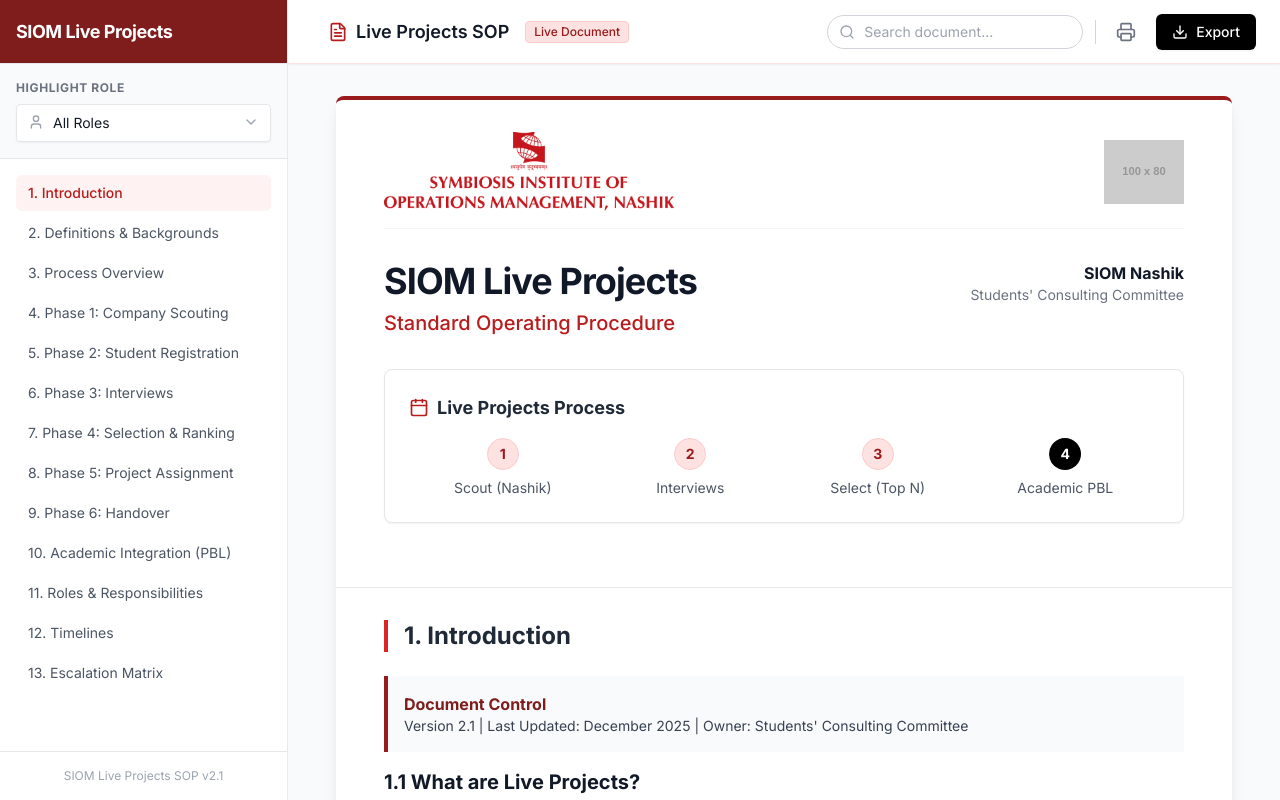
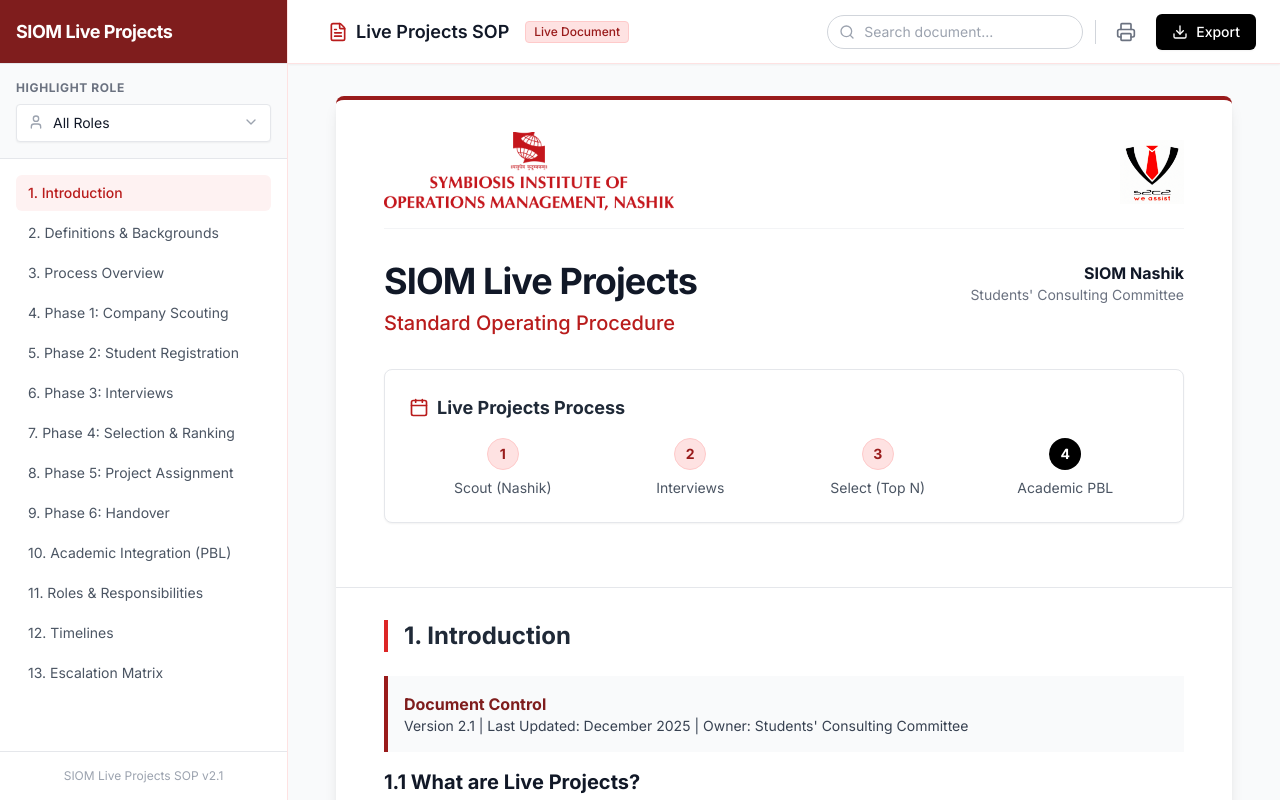
Before and after one commit to samriddha-basu-cloud/Live-Projects-S2C2, a plain HTML site: page index.html in a window 1280 px wide. Drawn offline with nearby package versions, Linux system fonts and the light colour scheme; placeholder pictures from the web are drawn by us.

Commit message:
Update index.html

```diff
--- a/index.html
+++ b/index.html
@@ -140,7 +140,7 @@
                     <!-- Logos Row -->
                     <div class="flex justify-between items-center mb-8 pb-4 border-b border-gray-100">
                         <img src="1.png" alt="SIOM Logo" class="logo-img h-16 md:h-20" onerror="this.src='https://via.placeholder.com/150x80?text=SIOM+Logo'">
-                        <img src=" Logo.png" alt="SCC Logo" class="logo-img h-14 md:h-16" onerror="this.src='https://via.placeholder.com/100x80?text=SCC+Logo'">
+                        <img src="S2C2 Logo.png" alt="SCC Logo" class="logo-img h-14 md:h-16" onerror="this.src='https://via.placeholder.com/100x80?text=SCC+Logo'">
                     </div>
 
                     <div class="flex justify-between items-start mb-6">
```
